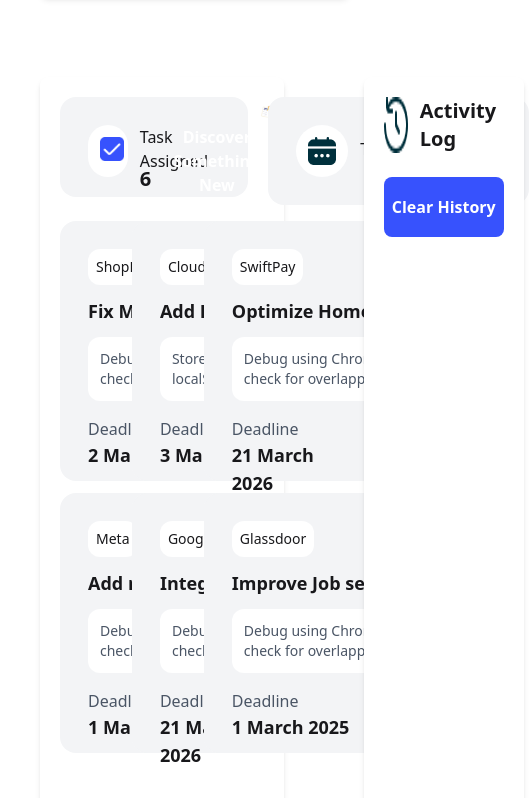
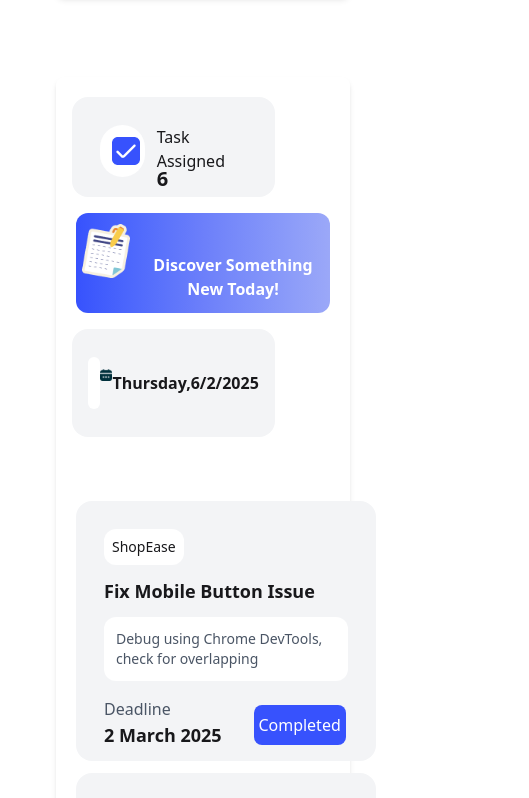
Before and after one commit to nusratmomita/DevBoard, a plain HTML site: page index.html in a window 390 px wide. Shown: the part 131-929 px from the top of the page, 529 px wide, since content can reach past the window. Drawn offline with nearby package versions, Linux system fonts and the light colour scheme.

Commit message:
Made mobile responsive

```diff
--- a/index.html
+++ b/index.html
@@ -7,7 +7,7 @@
     <link href="https://cdn.jsdelivr.net/npm/daisyui@5" rel="stylesheet" type="text/css" />
     <title>DevBoard</title>
 </head>
-<body id="body" class="">
+<body id="body" class="ml-4">
     <header class="bg-white p-5 shadow-md m-10 rounded-lg">
         <div class="flex justify-between items-center">
             <div class="flex gap-1">
@@ -24,12 +24,12 @@
         </div>
     </header>
 
-    <main class="flex flex-row">
-        <section class="bg-white p-5 w-5/8 h-190 shadow-md m-10 rounded-lg ">
+    <main class="flex flex-col lg:flex lg:flex-row">
+        <section class="bg-white p-5 lg:w-5/8 lg:h-190 shadow-md m-10 rounded-lg">
             <!-- discover section -->
-            <section class="flex justify-between gap-3 px-1">
-                <!-- task assigned -->
-                <div class="bg-gray-100 p-7 rounded-2xl w-55 h-25  flex gap-3 -ml-1">
+            <section class="flex flex-col gap-4 lg:flex-row lg:justify-between lg:gap-3 lg:px-1 ">
+            <!-- task assigned-->
+                <div class="w-[80%] bg-gray-100 p-7 rounded-2xl w-55 h-25  lg:w-[30%] flex gap-3 -ml-1">
                     <div class="bg-white w-13 h-13 rounded-full">
                         <img class="ml-1 mt-1 p-2"src="assets/checkbox.png" alt="checkbox">
                     </div>
@@ -41,27 +41,28 @@
 
                 </div>
                 <!-- discover somthing -->
-                <button id="discover-something" class="cursor-pointer bg-gradient-to-r from-[#3752FD] via-[#6C7FFA] to-[#9BA8F8] rounded-xl w-115 h-25 flex justify-around">
+                <!-- <button id="discover-something" class="cursor-pointer bg-gradient-to-r from-[#3752FD] via-[#6C7FFA] to-[#9BA8F8] rounded-xl w-115 h-25 flex justify-around"> -->
+                    <button id="discover-something" class="flex flex-row gap-25 cursor-pointer bg-gradient-to-r from-[#3752FD] via-[#6C7FFA] to-[#9BA8F8] rounded-xl lg:w-115 h-25 lg:flex-row lg:gap-5 justify-around">
                     <div class="mt-2">
                         <img src="assets/board.png" alt="board">
                     </div>
-                    <div class="text-white font-bold mt-7 -ml-25">
+                    <div class="text-white font-bold mt-10 -ml-25  lg:mt-9">
                         <h3>Discover Something New Today!</h3>
                     </div>
                 </button>
                 <!-- date -->
-                <div id="date-box" class="bg-gray-100 p-7 rounded-2xl   flex gap-3 -ml-1">
+                <div id="date-box" class="w-[80%] flex justify-center items-center bg-gray-100 p-7 rounded-2xl lg:w-[30%] gap-3 -ml-1">
                     <div class=" bg-white w-13 h-13 rounded-full">
                         <img class="ml-3 mt-3" src="assets/calender.png" alt="calender">
                     </div>
-                    <div class="mt-3">
+                    <div class="text-center font-semibold">
                         <h2 id="date"></h2>
                     </div>
 
                 </div>
             </section>
             <!-- card section -->
-            <section class="mt-4 grid grid-cols-3 grid-rows-3 gap-3">
+            <section class="mt-16 grid justify-items-center content-center lg:grid-cols-3 lg:grid-rows-3 gap-3 lg:mt-4">
                 <div class="bg-gray-100 w-75 h-65 rounded-2xl p-7">
                     <button class="bg-white p-2 rounded-xl font-medium text-sm">ShopEase</button>
                     <h1 id="task-one" class="font-semibold text-lg mt-3">Fix Mobile Button Issue</h1>
@@ -73,7 +74,7 @@
                             <h5 class="text-gray-600">Deadline</h5>
                             <h4 class="text-lg font-semibold">2 March 2025</h4>
                         </div>
-                        <button id="completed-btn-one" class="cursor-pointer mt-1 bg-[#3752FD] text-white w-23 h-10 p-1 font-medium text-base rounded-lg">Completed</button>
+                        <button id="completed-btn-one" class="cursor-pointer mt-2 bg-[#3752FD] text-white w-23 h-10 p-1 font-medium text-base rounded-lg">Completed</button>
                     </div>
 
                 </div>
@@ -88,7 +89,7 @@
                             <h5 class="text-gray-600">Deadline</h5>
                             <h4 class="text-lg font-semibold">3 March 2025</h4>
                         </div>
-                        <button id="completed-btn-two" class="cursor-pointer mt-1 bg-[#3752FD] text-white w-23 h-10 p-1 font-medium text-base rounded-lg">Completed</button>
+                        <button id="completed-btn-two" class="cursor-pointer mt-2 bg-[#3752FD] text-white w-23 h-10 p-1 font-medium text-base rounded-lg">Completed</button>
                     </div>
 
                 </div>
@@ -103,7 +104,7 @@
                             <h5 class="text-gray-600">Deadline</h5>
                             <h4 class="text-lg font-semibold">21 March 2026</h4>
                         </div>
-                        <button id="completed-btn-three" class="cursor-pointer mt-1 bg-[#3752FD] text-white w-23 h-10 p-1 font-medium text-base rounded-lg">Completed</button>
+                        <button id="completed-btn-three" class="cursor-pointer mt-2 bg-[#3752FD] text-white w-23 h-10 p-1 font-medium text-base rounded-lg">Completed</button>
                     </div>
 
                 </div>
@@ -118,7 +119,7 @@
                             <h5 class="text-gray-600">Deadline</h5>
                             <h4 class="text-lg font-semibold">1 March 2025</h4>
                         </div>
-                        <button id="completed-btn-four" class="cursor-pointer mt-1 bg-[#3752FD] text-white w-23 h-10 p-1 font-medium text-base rounded-lg">Completed</button>
+                        <button id="completed-btn-four" class="cursor-pointer mt-2 bg-[#3752FD] text-white w-23 h-10 p-1 font-medium text-base rounded-lg">Completed</button>
                     </div>
 
                 </div>
@@ -133,7 +134,7 @@
                             <h5 class="text-gray-600">Deadline</h5>
                             <h4 class="text-lg font-semibold">21 March 2026</h4>
                         </div>
-                        <button id="completed-btn-five" class="cursor-pointer mt-1 bg-[#3752FD] text-white w-23 h-10 p-1 font-medium text-base rounded-lg">Completed</button>
+                        <button id="completed-btn-five" class="cursor-pointer mt-2 bg-[#3752FD] text-white w-23 h-10 p-1 font-medium text-base rounded-lg">Completed</button>
                     </div>
 
                 </div>
@@ -154,7 +155,7 @@
             </section>
         </section>
         <!-- sidebar -->
-        <section id="sidebar" class="bg-white  w-5/8 h-190 shadow-md m-10 rounded-lg p-5 flex flex-col items-center gap-5">
+        <section id="sidebar" class=" bg-white  lg:w-5/8 h-190 shadow-md m-10 rounded-lg p-5 flex flex-col items-center gap-5">
             <div class="flex gap-3">
                 <img class="w-8" src="assets/activity.png" alt="activity">
                 <h3 class="font-semibold text-xl">Activity Log</h3>
@@ -173,7 +174,6 @@
         const month = todaysDate.getMonth();
         const year = todaysDate.getFullYear();
 
-        console.log(date,month,year)
         const days = ['Sunday','Monday','Tuesday','Wednesday','Thursday','Friday','Saturday'];
         let day = days[todaysDate.getDay()]
 
```
Also changed, not shown: blogs.html (+9 -9 lines).
